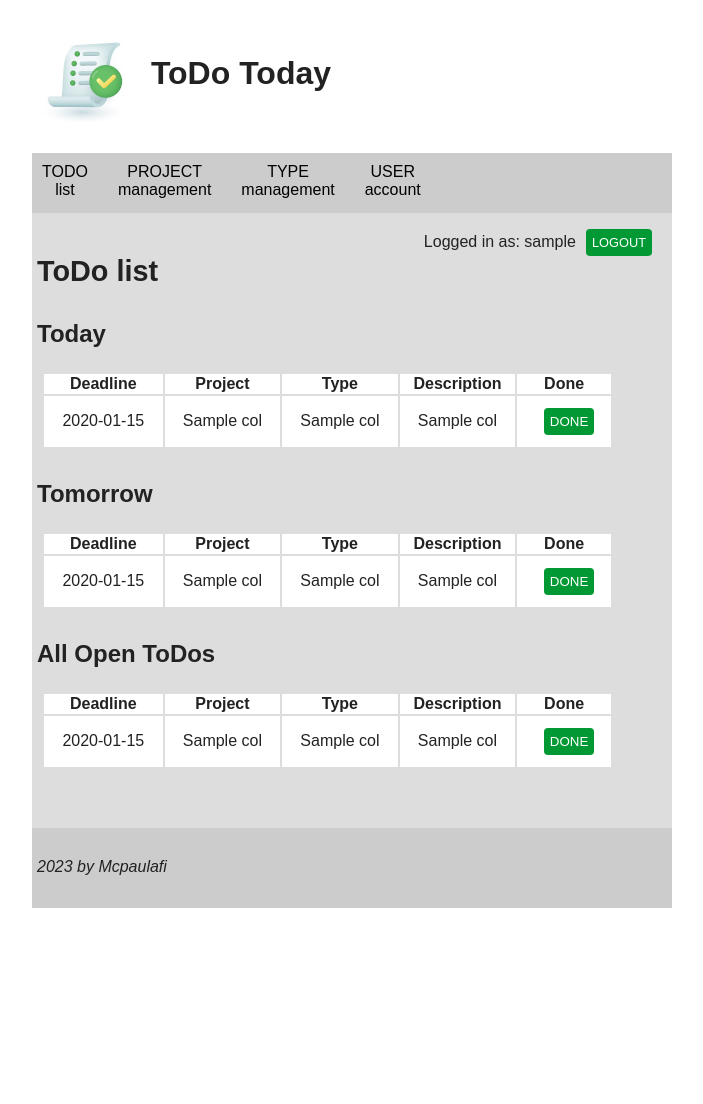
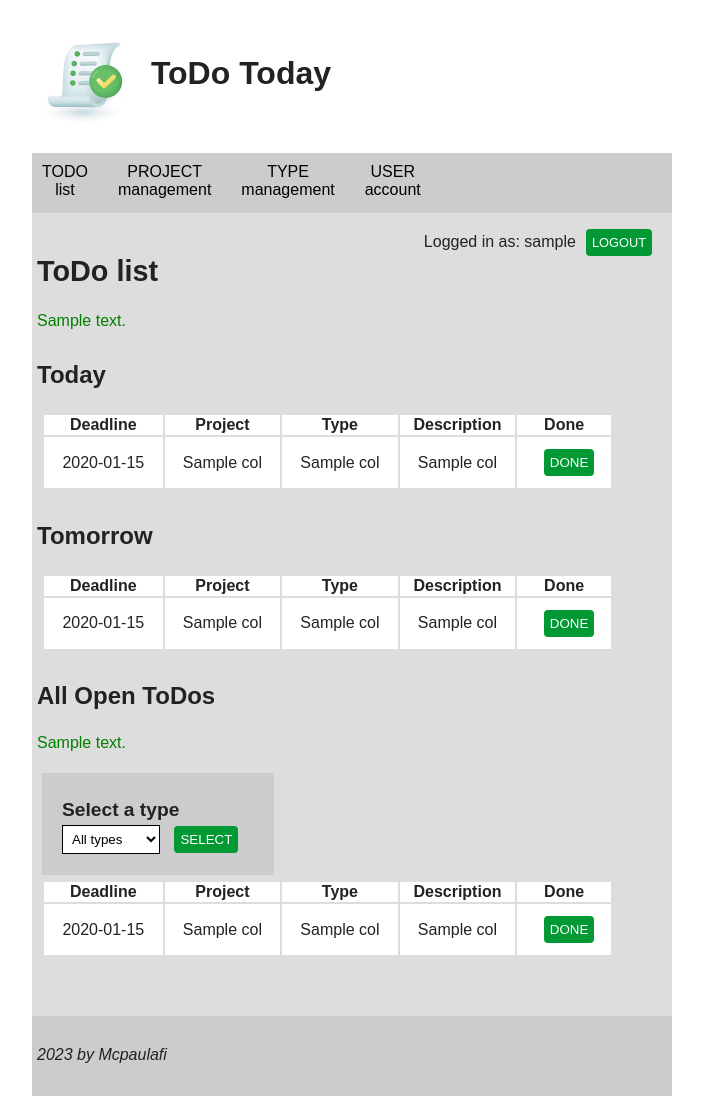
Before and after one commit to mcpaulafi/Todotoday, a Flask app: template templates/todolist.html in a window 1280 px wide. Shown: the whole page, without its empty margins (288-991 px from the left). Before the commit the page ends 908 px from the top, so only its background shows below. Run offline with Flask 3, Linux system fonts and the light colour scheme; the visitor is signed in with stand-in values (Sample User, id 1); the template is opened without the code that fills it: most values are stand-ins (such as "Sample title", 1, 10 or a date in 2020).

Commit message:
Fixed error messages on ToDolist page.

```diff
--- a/templates/todolist.html
+++ b/templates/todolist.html
@@ -4,8 +4,12 @@
 {% block content %}
 
     {% if session.user_id %}
+        <!-- PLACE FOR ERROR / CONFIRM MESSAGES -->
         {% if error_message %}
             <p class="error">{{ error_message }} </p>
+        {% endif %}
+        {% if confirm_message %}
+        <p class="confirm">{{ confirm_message }} </p>
         {% endif %}
             <h3>Today</h3>
          <table>
@@ -68,6 +72,31 @@
             </table>
 
         <h3>All Open ToDos</h3>
+
+        {% if confirm_message_type %}
+        <p class="confirm">{{ confirm_message_type }} </p>
+        {% endif %}
+
+        <div class="add-new-container">
+            <!--PROJECT LIST-->
+            {% if get_types %}
+            <div class="add-new-left">
+                <h4>Select a type</h4>
+                <form action="/todolist" method="POST">
+                    <input type="hidden" name="csrf_token" value="{{ session.csrf_token }}">
+                    <input type="hidden" name="form_type" value="get_types">
+                    <select name="type_id">
+                        <option value="all">All types</option>
+                {% for col in get_types %}
+                        <option value="{{ col[0] }}">{{ col[1] }}</option>
+                {% endfor %}
+                    </select>
+                    <input type="submit" class="done" value="SELECT">
+                </form>
+            </div>
+            {% endif %}
+        </div>
+
         <table>
             <tr><th>Deadline</th><th>Project</th><th>Type</th><th>Description</th><th>Done</th></tr>
             {% for col in todos_all %}
@@ -82,7 +111,8 @@
                     {% else %}
                         <form action="/todolist" method="POST">
                         <input type="hidden" name="csrf_token" value="{{ session.csrf_token }}">
-                        <input type="hidden" name="id" value="{{ col[5] }}">
+                        <input type="hidden" name="form_type" value="done_todo">
+                        <input type="hidden" name="todo_id" value="{{ col[5] }}">
                         <input type="submit" class="done" value="DONE">
                         </form>
 
```
Also changed, not shown: routes.py (+34 -21 lines), todos.py (+17 -0 lines).
